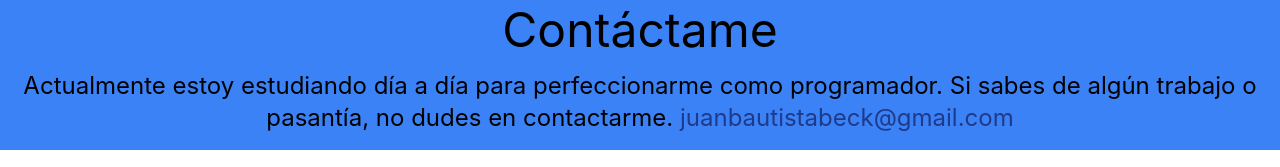
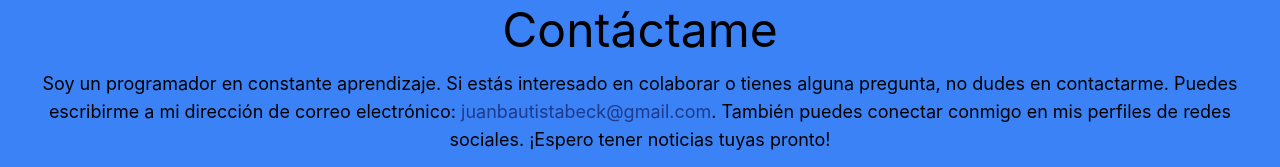
Before and after one commit to JBautistaBeck/My-Portafolio-Viejo, a React (Create React App) app: page / in a window 1280 px wide. Shown: the part 3311-3478 px from the top of the page. Built offline with nearby package versions, Linux system fonts and the light colour scheme.

Commit message:
texto final footer

```diff
--- a/src/componentes/footer.jsx
+++ b/src/componentes/footer.jsx
@@ -5,8 +5,11 @@ function Footer() {
 
         <h1 className=" text-5xl p-4">Contáctame</h1>
 
-        <p className=" text-2xl text-center">
-          Actualmente estoy estudiando día a día para perfeccionarme como programador. Si sabes de algún trabajo o pasantía, no dudes en contactarme.<a href="mailto:juanbautistabeck@gmail.com" className="text-blue-900 hover:underline"> juanbautistabeck@gmail.com </a>
+        <p className=" text-lg text-center">
+            Soy un programador en constante aprendizaje. Si estás interesado en colaborar o tienes alguna pregunta, no dudes en contactarme. Puedes escribirme a mi dirección de correo electrónico:
+              <a href="mailto:juanbautistabeck@gmail.com" className="text-blue-900 hover:underline"> juanbautistabeck@gmail.com</a>.
+              También puedes conectar conmigo en mis perfiles de redes sociales.
+              ¡Espero tener noticias tuyas pronto!
         </p>
 
       </div>
```
